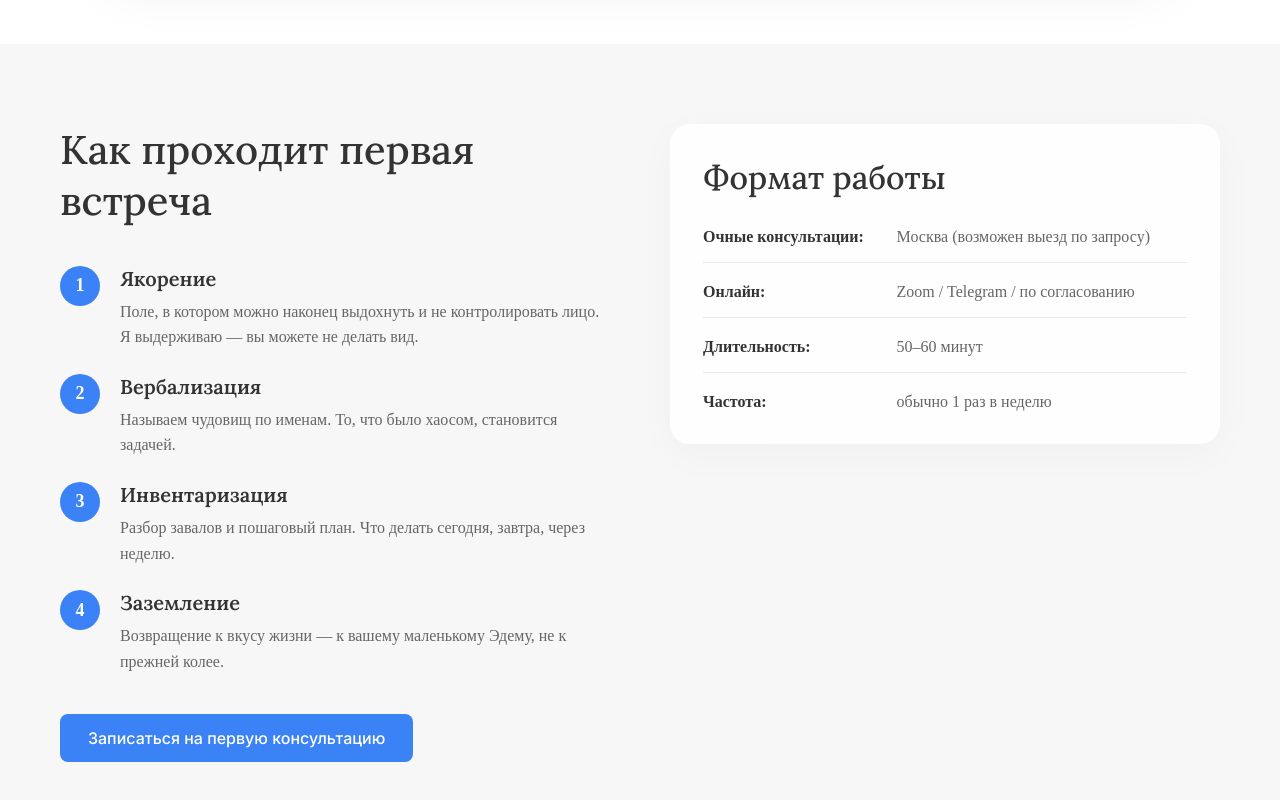
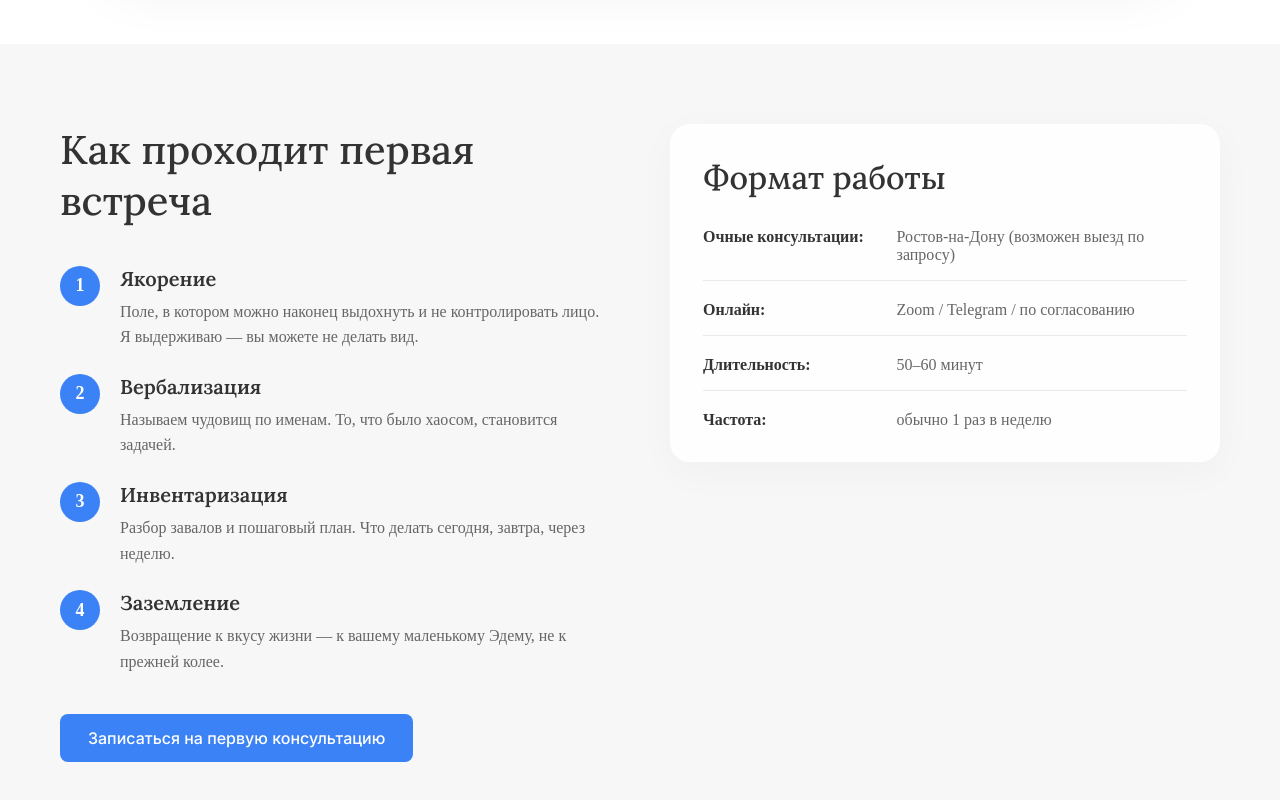
Before and after one commit to evgeniykorobov-collab/kostyapsy, a Next.js app: page / in a window 1280 px wide. Shown: the part 3188-3988 px from the top of the page. Built offline with nearby package versions, Linux system fonts and the light colour scheme.

Commit message:
Fix location: Moscow → Ростов-на-Дону
- Main page + /zapis + /kontakty + JSON-LD
- Emergency section: remove Moscow-only 051 reference, keep federal 8-800

```diff
--- a/src/app/kontakty/page.tsx
+++ b/src/app/kontakty/page.tsx
@@ -51,7 +51,7 @@ export default function ContactsPage() {
               <div style={{ padding: '30px' }}>
                 <h3 style={{ fontSize: '1.5rem', marginBottom: '20px' }}>Адрес кабинета</h3>
                 <p style={{ color: 'var(--color-text-light)', fontSize: '1.1rem', marginBottom: '24px' }}>
-                  г. Москва, ул. Примерная, д. 10<br/>
+                  г. Ростов-на-Дону<br/>
                   Бизнес-центр «Психология», 3 этаж, офис 305
                 </p>
               </div>
--- a/src/app/page.tsx
+++ b/src/app/page.tsx
@@ -213,7 +213,7 @@ export default function Home() {
               <ul style={{ listStyle: 'none', display: 'flex', flexDirection: 'column', gap: '20px' }}>
                 <li style={{ display: 'flex', borderBottom: '1px solid #eaeaea', paddingBottom: '16px' }}>
                   <strong style={{ width: '40%', color: 'var(--color-text-main)' }}>Очные консультации:</strong>
-                  <span style={{ width: '60%', color: 'var(--color-text-light)' }}>Москва (возможен выезд по запросу)</span>
+                  <span style={{ width: '60%', color: 'var(--color-text-light)' }}>Ростов-на-Дону (возможен выезд по запросу)</span>
                 </li>
                 <li style={{ display: 'flex', borderBottom: '1px solid #eaeaea', paddingBottom: '16px' }}>
                   <strong style={{ width: '40%', color: 'var(--color-text-main)' }}>Онлайн:</strong>
--- a/src/app/uslugi/ostrye-sostoyaniya/page.tsx
+++ b/src/app/uslugi/ostrye-sostoyaniya/page.tsx
@@ -25,7 +25,7 @@ export default function AcuteStatesPage() {
           <div className="card" style={{ backgroundColor: '#FEF3C7', border: '2px solid #F59E0B', maxWidth: '1000px', margin: '0 auto 60px' }}>
             <h3 style={{ fontSize: '1.3rem', marginBottom: '12px', color: '#92400E' }}>⚠️ Если есть мысли о самоубийстве прямо сейчас</h3>
             <p style={{ color: '#78350F', lineHeight: 1.7, margin: 0, fontSize: '1rem' }}>
-              Позвоните на бесплатный круглосуточный телефон доверия: <strong>8 (800) 2000-122</strong> (дети/подростки) или <strong>051</strong> (Москва, психологическая помощь). Если состояние критическое — <strong>112</strong>. Я работаю с острыми состояниями, но если прямо сейчас стоит вопрос жизни и смерти — нужна немедленная помощь, а не запись на следующую неделю.
+              Позвоните на бесплатный круглосуточный телефон доверия: <strong>8 (800) 2000-122</strong> (единый детский/подростковый, работает по всей России). Если состояние критическое — <strong>112</strong>. Я работаю с острыми состояниями, но если прямо сейчас стоит вопрос жизни и смерти — нужна немедленная помощь, а не запись на следующую неделю.
             </p>
           </div>
 
--- a/src/app/zapis/page.tsx
+++ b/src/app/zapis/page.tsx
@@ -90,7 +90,7 @@ export default function RecordPage() {
               <ul style={{ listStyle: 'none', display: 'flex', flexDirection: 'column', gap: '20px', padding: 0 }}>
                 <li style={{ display: 'flex', borderBottom: '1px solid #eaeaea', paddingBottom: '16px' }}>
                   <strong style={{ width: '40%', color: 'var(--color-text-main)' }}>Очные консультации:</strong>
-                  <span style={{ width: '60%', color: 'var(--color-text-light)' }}>Москва (возможен выезд по запросу)</span>
+                  <span style={{ width: '60%', color: 'var(--color-text-light)' }}>Ростов-на-Дону (возможен выезд по запросу)</span>
                 </li>
                 <li style={{ display: 'flex', borderBottom: '1px solid #eaeaea', paddingBottom: '16px' }}>
                   <strong style={{ width: '40%', color: 'var(--color-text-main)' }}>Онлайн:</strong>
--- a/src/components/JsonLd.tsx
+++ b/src/components/JsonLd.tsx
@@ -9,7 +9,7 @@ export default function JsonLd() {
     email: 'hello@klimov-psy.ru',
     address: {
       '@type': 'PostalAddress',
-      addressLocality: 'Москва',
+      addressLocality: 'Ростов-на-Дону',
       addressCountry: 'RU',
     },
     openingHours: ['Mo-Fr 10:00-20:00', 'Sa 11:00-16:00'],
```
